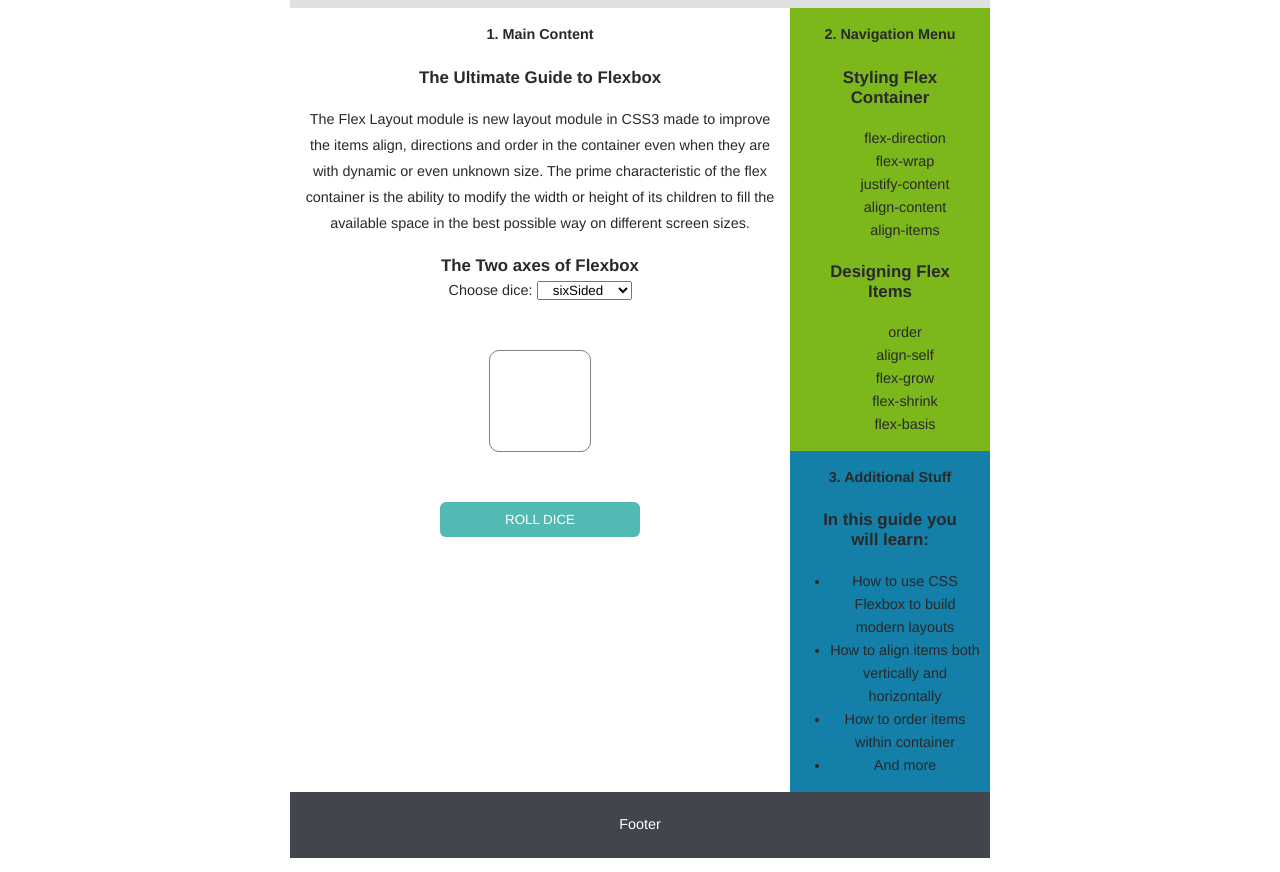
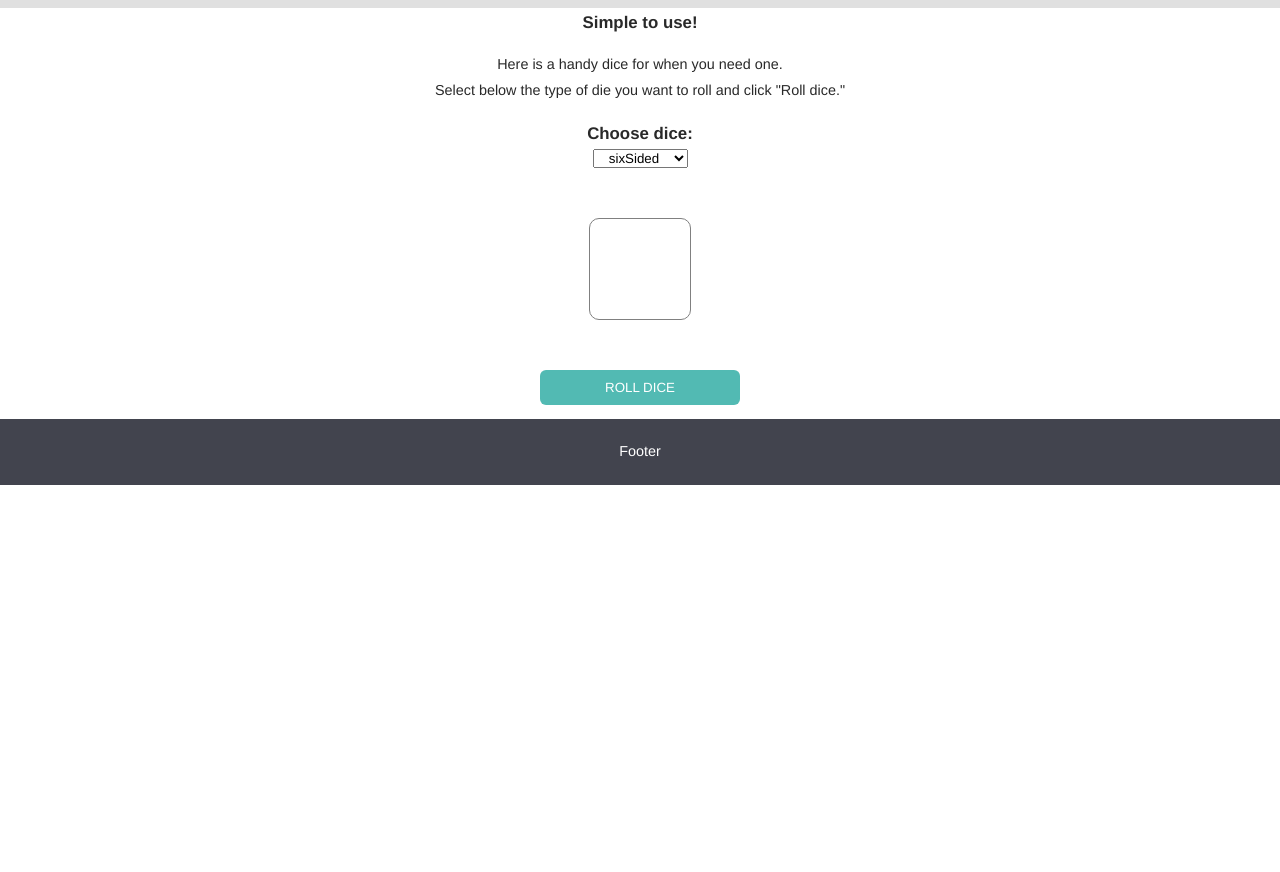
Before and after one commit to BlackBoltBeta/Practice, a plain HTML site: page index.html in a window 1280 px wide. Shown: the part 72-944 px from the top of the page. After the commit the page ends 800 px from the top, so only its background shows below. Drawn offline with Linux system fonts and the light colour scheme.

Commit message:
fixed structure

```diff
--- a/assets/css/style.css
+++ b/assets/css/style.css
@@ -38,21 +38,17 @@ p {
   line-height: 1.8;
 }
 
-ul li {
-  padding-right: 10px;
-  line-height: 1.6;
-}
-
 h3 {
   padding: 5px 20px;
   margin: 0;
 }
 
-div#header {
+#header {
   position: relative;
+  width: 100%;
 }
 
-div#header h1 {
+#header h1 {
   height: 80px;
   line-height: 80px;
   margin: 0;
@@ -61,57 +57,23 @@ div#header h1 {
   color: #292929;
 }
 
-div#header a {
-  position: absolute;
-  right: 0;
-  top: 23px;
-  padding: 10px;
-  color: #006;
+#footer p {
+  padding: 20px 10px;
 }
 
-div#navigation {
-  background: #7cb71c;
+/*#container {
+  width: 700px;
+  margin: 0 auto;
+}*/
+
+#content {
+  width: 80vw;
+
 }
 
-div#navigation li {
-  list-style: none;
-}
-
-div#extra {
-  background: #147FA9;
-}
-
-div#footer {
+#footer {
+  clear: both;
+  width: 100%;
   background: #42444e;
   color: #fff;
 }
-
-div#footer p {
-  padding: 20px 10px;
-}
-
-div#container {
-  width: 700px;
-  margin: 0 auto;
-}
-
-div#content {
-  float: left;
-  width: 500px;
-}
-
-div#navigation {
-  float: right;
-  width: 200px;
-}
-
-div#extra {
-  float: right;
-  clear: right;
-  width: 200px;
-}
-
-div#footer {
-  clear: both;
-  width: 100%;
-}
--- a/index.html
+++ b/index.html
@@ -8,28 +8,21 @@
     <title>Document</title>
 </head>
 <body>
-    <header></header>
-    <section>
-
-            <div id="container">
+    <header>
         <div id="header">
         <h1>Header</h1>
-
-                </div>
+    </header>
+    <section>
      <div id="wrapper">
-                    <div id="content">
-                        <p><strong>1. Main Content</strong></p>
-                        <h3>The Ultimate Guide to Flexbox </h3>
-                        <p>The Flex Layout module is new layout module in CSS3 made to improve the items align, directions and order
-                            in the container even when they are with dynamic or even unknown size. The prime characteristic of the
-                            flex container is the ability to modify the width or height of its children to fill the available space
-                            in the best possible way on different screen sizes.
+      <div id="content-box">
+            <h3>Simple to use!</h3>
+               <p>
+                Here is a handy dice for when you need one.<br>
+                 Select below the type of die you want to roll and click "Roll dice."
                </p>
-
-                        <h3>The Two axes of Flexbox</h3>
-                        <div id="select-container">
+       <div id="content-box">
             <div id="select-box">
-                                <label for="diceSide">Choose dice:</label>
+                <label for="diceSide"><h3>Choose dice:</h3></label>
                 <select name="diceSide" id="diceSide">
                    <option value="sixSided">sixSided</option>
                    <option value="eightSided">eightSided</option>
@@ -37,7 +30,6 @@
                    <option value="twentySided">twentySided</option>
                 </select>
             </div>
-
         <div id="select-box">
             <p id="placeholder">
 
@@ -47,41 +39,9 @@
       </div>
         </div>
        </div>
-                <div id="navigation">
-                    <p><strong>2. Navigation Menu</strong></p>
-                    <h3>Styling Flex Container</h3>
-                    <ul>
-                        <li>flex-direction</li>
-                        <li>flex-wrap</li>
-                        <li>justify-content</li>
-                        <li>align-content</li>
-                        <li>align-items</li>
-                    </ul>
-                    <h3>Designing Flex Items </h3>
-                    <ul>
-                        <li>order</li>
-                        <li>align-self</li>
-                        <li>flex-grow</li>
-                        <li>flex-shrink</li>
-                        <li>flex-basis</li>
-                    </ul>
-                </div>
-                <div id="extra">
-                    <p><strong>3. Additional Stuff</strong></p>
-                    <h3>In this guide you will learn:</h3>
-                    <ul>
-                        <li>How to use CSS Flexbox to build modern layouts</li>
-                        <li>How to align items both vertically and horizontally</li>
-                        <li>How to order items within container</li>
-                        <li>And more</li>
-                    </ul>
-                </div>
             <div id="footer"><p>Footer</p>
       </div>
      </div>
-
-
-
     </section>
     <script src="assets/js/script.js"></script>
 </body>
```
Lines whose indentation alone changed are shown as unchanged.
